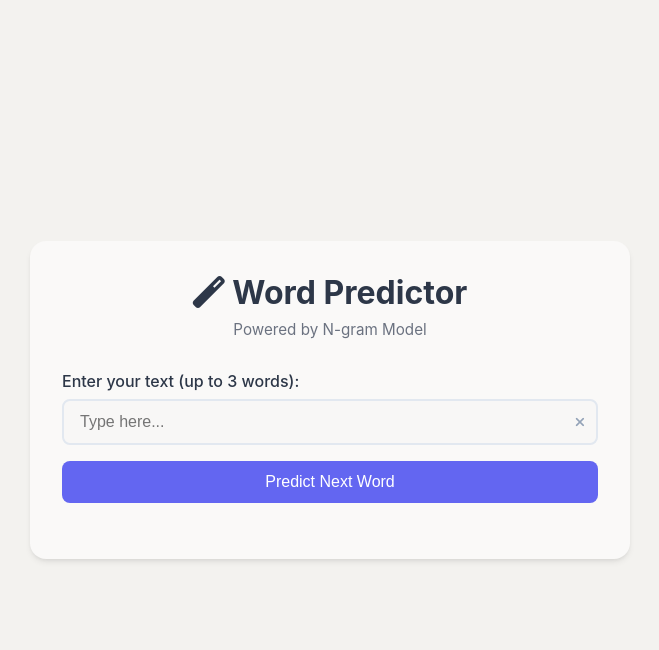
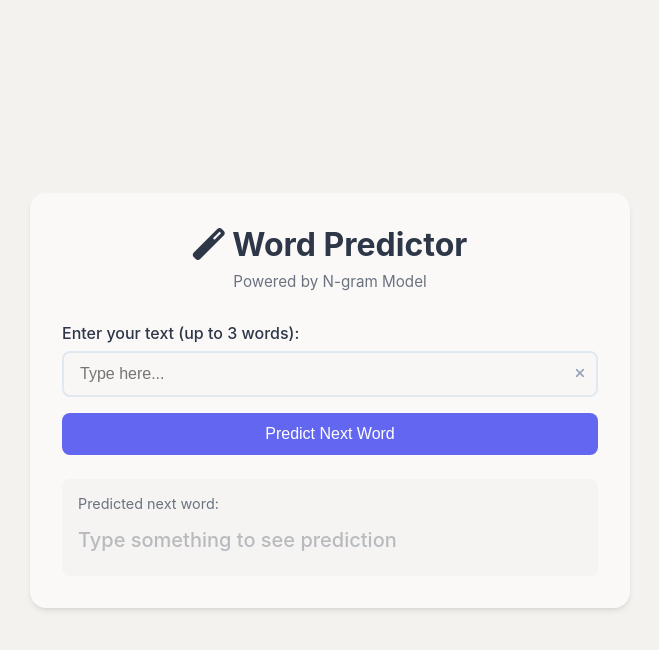
Before and after one commit to dzydowicz/ngram-predictor, a Python web app: template web/templates/index.html in a window 1280 px wide. Shown: the top 650 px of the page, without its empty margins (310-969 px from the left). Run offline with Jinja, Linux system fonts and the light colour scheme; the template is opened without the code that fills it, so the values that code supplies are empty.

Commit message:
Front-end improvements

```diff
--- a/web/static/css/style.css
+++ b/web/static/css/style.css
@@ -61,8 +61,14 @@ h1 {
     font-size: 0.95rem;
 }
 
+.app-content {
+    display: flex;
+    flex-direction: column;
+    gap: 1.5rem;
+}
+
 .input-container {
-    margin-bottom: 1.5rem;
+    margin-bottom: 0;
 }
 
 .input-group {
@@ -175,17 +181,10 @@ input[type="text"]:focus {
     animation: fadeIn 0.3s ease;
 }
 
-.result {
+.result-container {
     background: var(--result-bg);
     border-radius: 8px;
     padding: 1rem;
-    margin-top: 1.5rem;
-    display: none;
-    animation: slideUp 0.3s ease;
-}
-
-.result.show {
-    display: block;
 }
 
 .prediction-header {
@@ -194,16 +193,29 @@ input[type="text"]:focus {
     margin-bottom: 0.5rem;
 }
 
+.result {
+    min-height: 40px;
+    display: flex;
+    align-items: center;
+}
+
 .prediction-content {
     display: flex;
     align-items: center;
     gap: 1rem;
+    width: 100%;
 }
 
 .prediction-text {
     font-size: 1.25rem;
     font-weight: 500;
     color: var(--text-color);
+    opacity: 0.3;
+    transition: opacity 0.2s ease;
+}
+
+.result.show .prediction-text {
+    opacity: 1;
 }
 
 .use-prediction {
@@ -218,6 +230,13 @@ input[type="text"]:focus {
     justify-content: center;
     cursor: pointer;
     transition: all 0.2s ease;
+    opacity: 0;
+    visibility: hidden;
+}
+
+.result.show .use-prediction {
+    opacity: 1;
+    visibility: visible;
 }
 
 .use-prediction:hover {
@@ -228,17 +247,6 @@ input[type="text"]:focus {
 @keyframes fadeIn {
     from { opacity: 0; }
     to { opacity: 1; }
-}
-
-@keyframes slideUp {
-    from {
-        opacity: 0;
-        transform: translateY(10px);
-    }
-    to {
-        opacity: 1;
-        transform: translateY(0);
-    }
 }
 
 @media (max-width: 640px) {
--- a/web/static/js/main.js
+++ b/web/static/js/main.js
@@ -38,7 +38,7 @@ function clearInput() {
 // Hide prediction results
 function hideResults() {
     resultDiv.classList.remove('show');
-    predictionSpan.textContent = '';
+    predictionSpan.textContent = 'Type something to see prediction';
 }
 
 // Show loading state
--- a/web/templates/index.html
+++ b/web/templates/index.html
@@ -14,6 +14,7 @@
             <p class="subtitle">Powered by N-gram Model</p>
         </div>
 
+        <div class="app-content">
             <div class="input-container">
                 <div class="input-group">
                     <label for="context">Enter your text (up to 3 words):</label>
@@ -33,13 +34,16 @@
 
             <div id="error" class="error"></div>
 
+            <div class="result-container">
+                <div class="prediction-header">Predicted next word:</div>
                 <div id="result" class="result">
-            <div class="prediction-header">Predicted next word:</div>
                     <div class="prediction-content">
-                <span id="prediction" class="prediction-text"></span>
+                        <span id="prediction" class="prediction-text">Type something to see prediction</span>
                         <button id="usePredict" class="use-prediction" title="Use this prediction">
                             <i class="fas fa-plus"></i>
                         </button>
+                    </div>
+                </div>
             </div>
         </div>
     </div>
```
Lines whose indentation alone changed are shown as unchanged.
